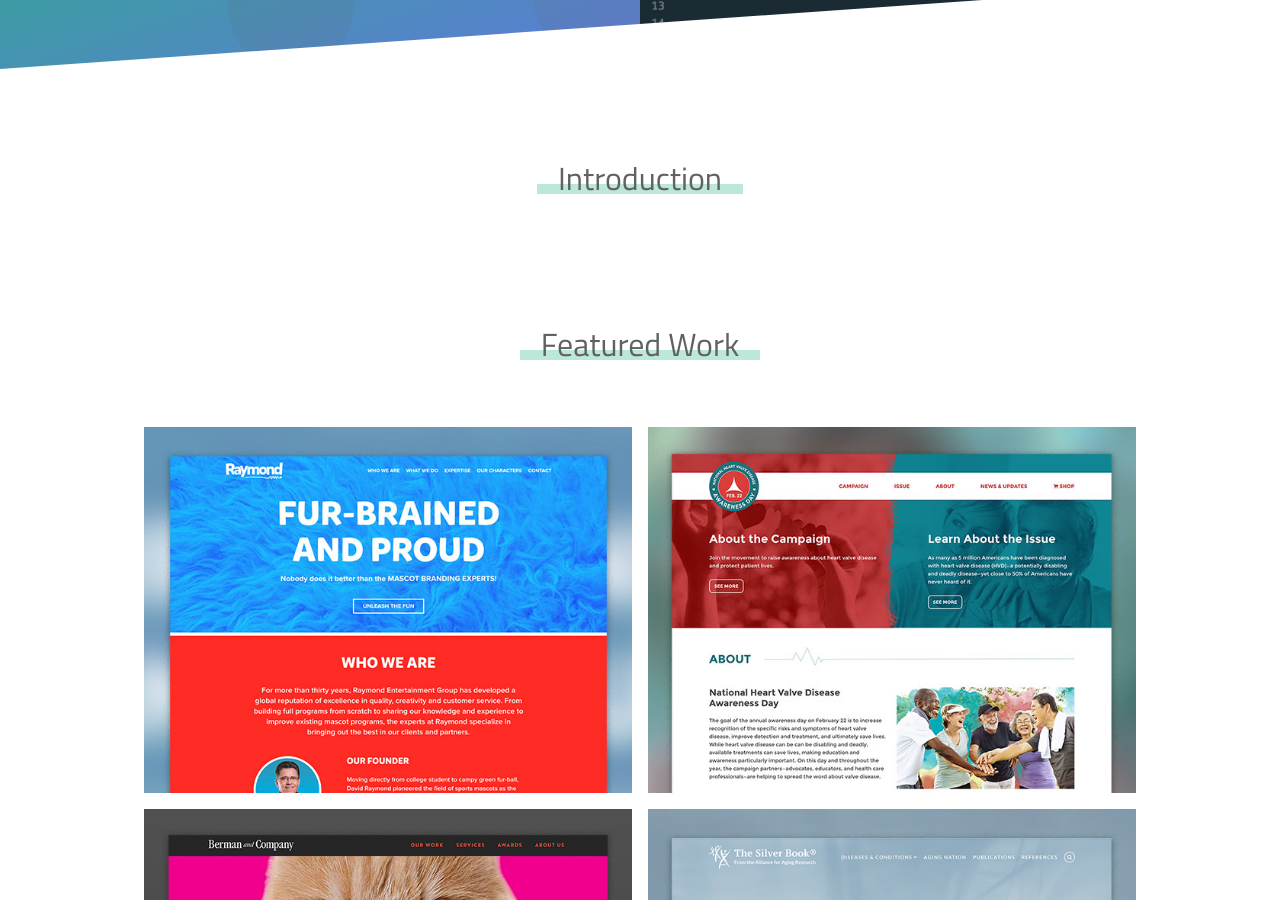
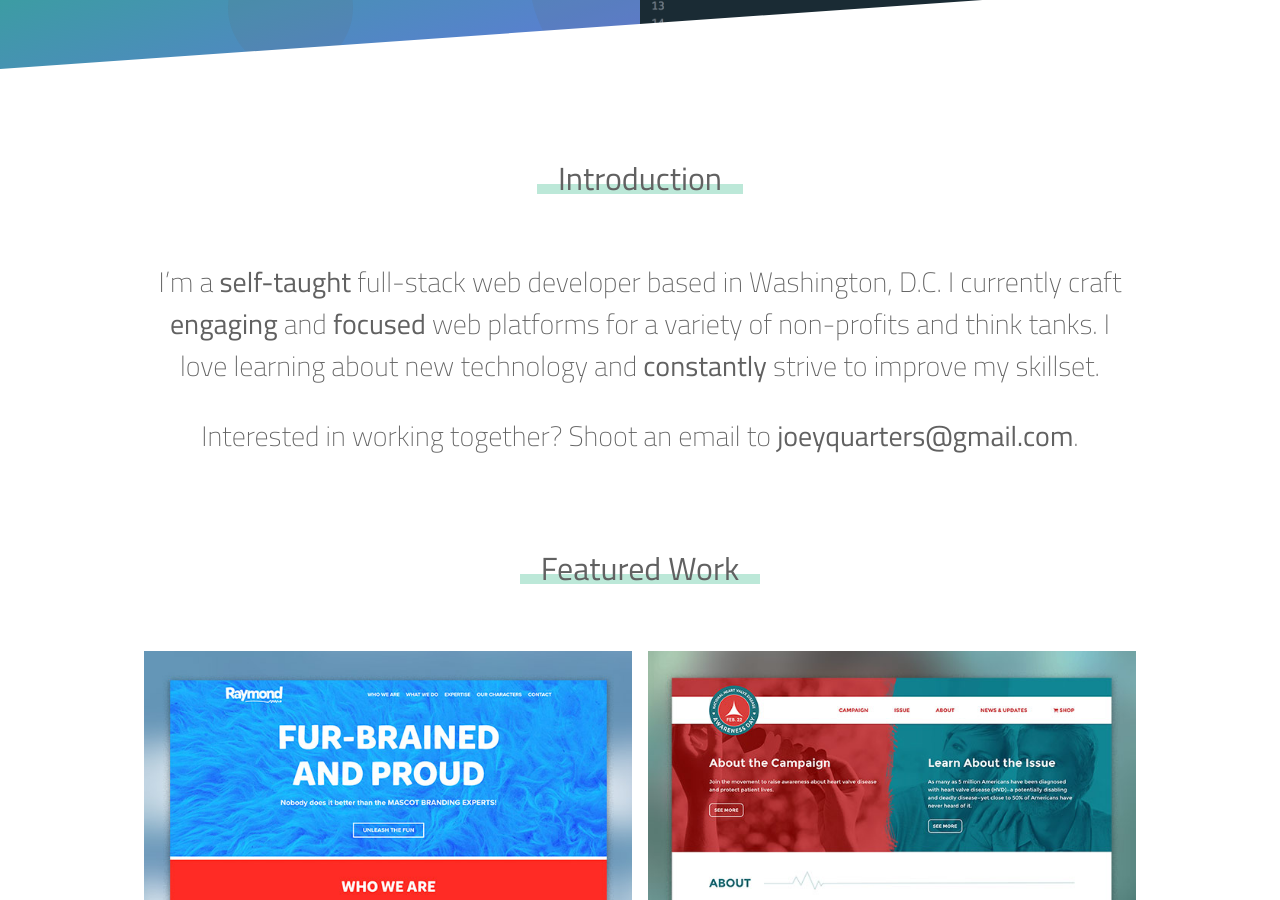
Before and after one commit to joeyquarters/joeyquarters.github.io, a Jekyll site: the page built from index.md, in a window 1280 px wide and 900 px high, scrolled down 345 px. Built offline with Jekyll 4.4.1, drawn with Linux system fonts in a browser that asks for light colours.

```diff
--- a/index.md
+++ b/index.md
@@ -1,4 +1,8 @@
 ---
 layout: home
-body_class: 'home'
+body_class: home
 ---
+
+I'm a **self-taught** full-stack web developer based in Washington, D.C. I currently craft **engaging** and **focused** web platforms for a variety of non-profits and think tanks. I love learning about new technology and **constantly** strive to improve my skillset.
+
+Interested in working together? Shoot an email to **joeyquarters@gmail.com**.
```
